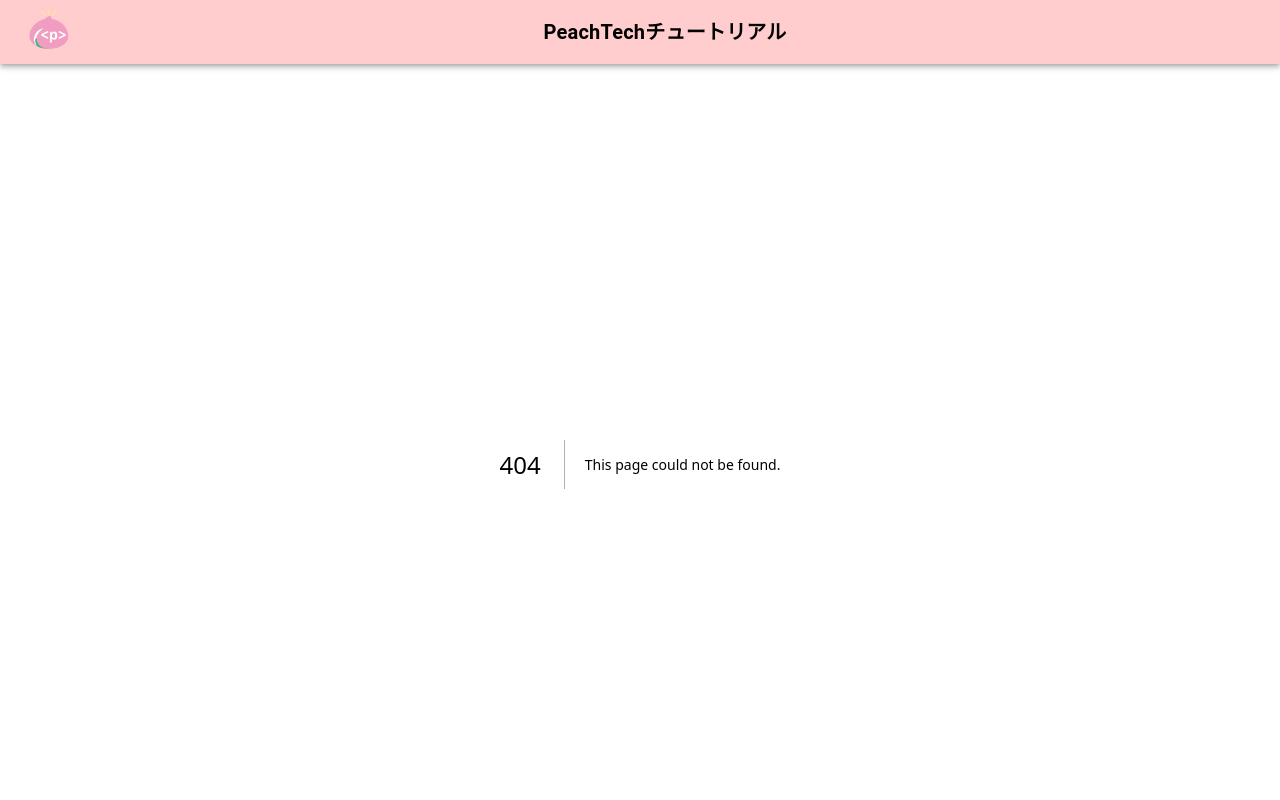
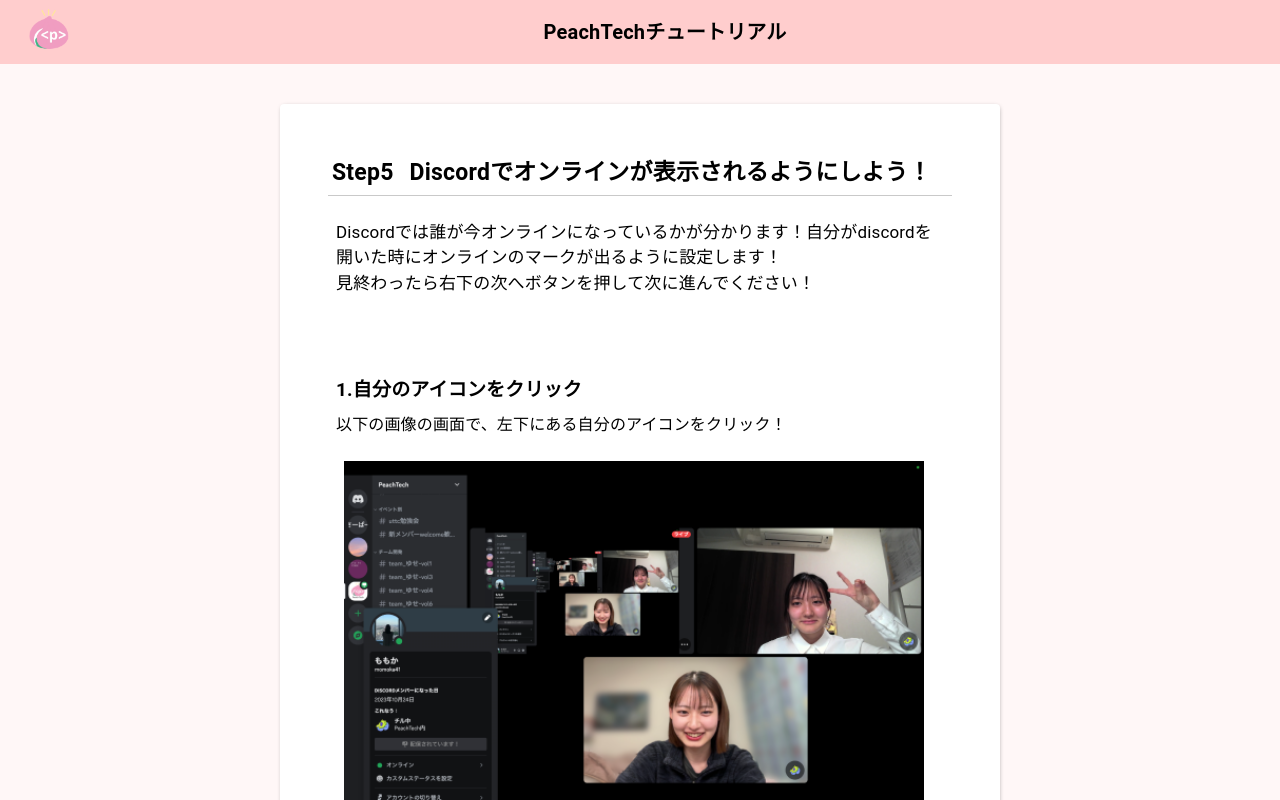
Before and after one commit to Peach-Tech0927/PeachTech-tutorial, a Next.js app: page /section2 in a window 1280 px wide. Before the commit this address had no page. Shown: the top 800 px of the page. Built offline with nearby package versions, Linux system fonts and the light colour scheme.

Commit message:
TextWithImagePageの作成

```diff
--- a/app/components/text-with-image-area.tsx
+++ b/app/components/text-with-image-area.tsx
@@ -1,8 +1,8 @@
 import { Box, Typography } from "@mui/material";
 import Image from "next/image";
-import { TextWithImageAreaProps } from "../const/text-with-image-data";
+import { TextWithImageExplanationProps } from "../const/text-with-image-page-data";
 
-const TextWithImageArea: React.FC<TextWithImageAreaProps> = ({
+const TextWithImageArea: React.FC<TextWithImageExplanationProps> = ({
   title,
   detail,
   img,
--- /dev/null
+++ b/app/components/text-with-image-page.tsx
@@ -0,0 +1,35 @@
+import { Box } from "@mui/material";
+import PageTitle from "./page-title";
+import {
+  TextWithImagePageProps,
+  step5TextWithImagePageData,
+} from "../const/text-with-image-page-data";
+import TextWithImageArea from "./text-with-image-area";
+
+const TextWithImagePage: React.FC<TextWithImagePageProps> = ({
+  step,
+  title,
+  detail,
+}) => {
+  return (
+    <Box px={{ xs: 2, md: 35 }} py={{ xs: 1.5, md: 5 }} bgcolor={"#fff7f7"}>
+      <Box
+        bgcolor={"white"}
+        boxShadow={"0.5px 1px 5px -2px gray"}
+        borderRadius={1}
+        p={{ xs: 3, md: 6 }}
+      >
+        <PageTitle step={step} title={title} detail={detail} />
+        {step5TextWithImagePageData.explanation.map((data) => (
+          <TextWithImageArea
+            title={data.title}
+            detail={data.detail}
+            img={data.img}
+          />
+        ))}
+      </Box>
+    </Box>
+  );
+};
+
+export default TextWithImagePage;
--- a/app/const/text-with-image-page-data.ts
+++ b/app/const/text-with-image-page-data.ts
@@ -1,25 +1,25 @@
-export type VideoPageProps = {
+export type TextWithImagePageProps = {
   step: number;
   title: string;
   detail: string;
   img: string;
-  overView: test[];
+  explanation: TextWithImageExplanationProps[];
   href: string;
 };
 
-type test = {
+export type TextWithImageExplanationProps = {
   title: string;
   detail: string;
   img: string;
 };
 
-export const step5TextWithImagePageData: VideoPageProps = {
+export const step5TextWithImagePageData: TextWithImagePageProps = {
   step: 5,
   title: "Discordでオンラインが表示されるようにしよう！",
   detail:
     "Discordでは誰が今オンラインになっているかが分かります！自分がdiscordを開いた時にオンラインのマークが出るように設定します！",
   img: "/discord-screenshot.png",
-  overView: [
+  explanation: [
     {
       title: "1.自分のアイコンをクリック",
       detail: "以下の画像の画面で、左下にある自分のアイコンをクリック！",
--- /dev/null
+++ b/app/section2/page.tsx
@@ -0,0 +1,17 @@
+import TextWithImagePage from "../components/text-with-image-page";
+import { step5TextWithImagePageData } from "../const/text-with-image-page-data";
+
+const Page = () => {
+  return (
+    <TextWithImagePage
+      step={step5TextWithImagePageData.step}
+      title={step5TextWithImagePageData.title}
+      detail={step5TextWithImagePageData.detail}
+      img={step5TextWithImagePageData.img}
+      explanation={step5TextWithImagePageData.explanation}
+      href={step5TextWithImagePageData.href}
+    />
+  );
+};
+
+export default Page;
```
